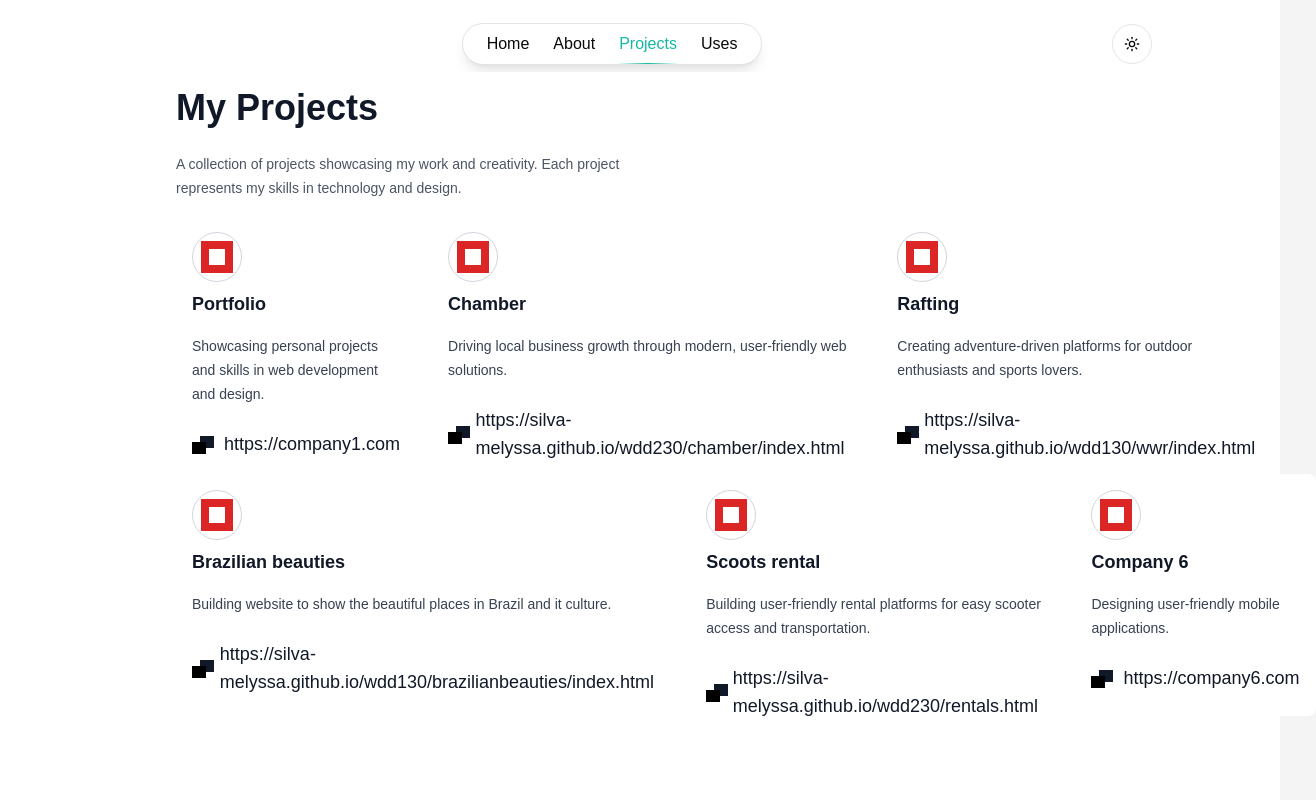
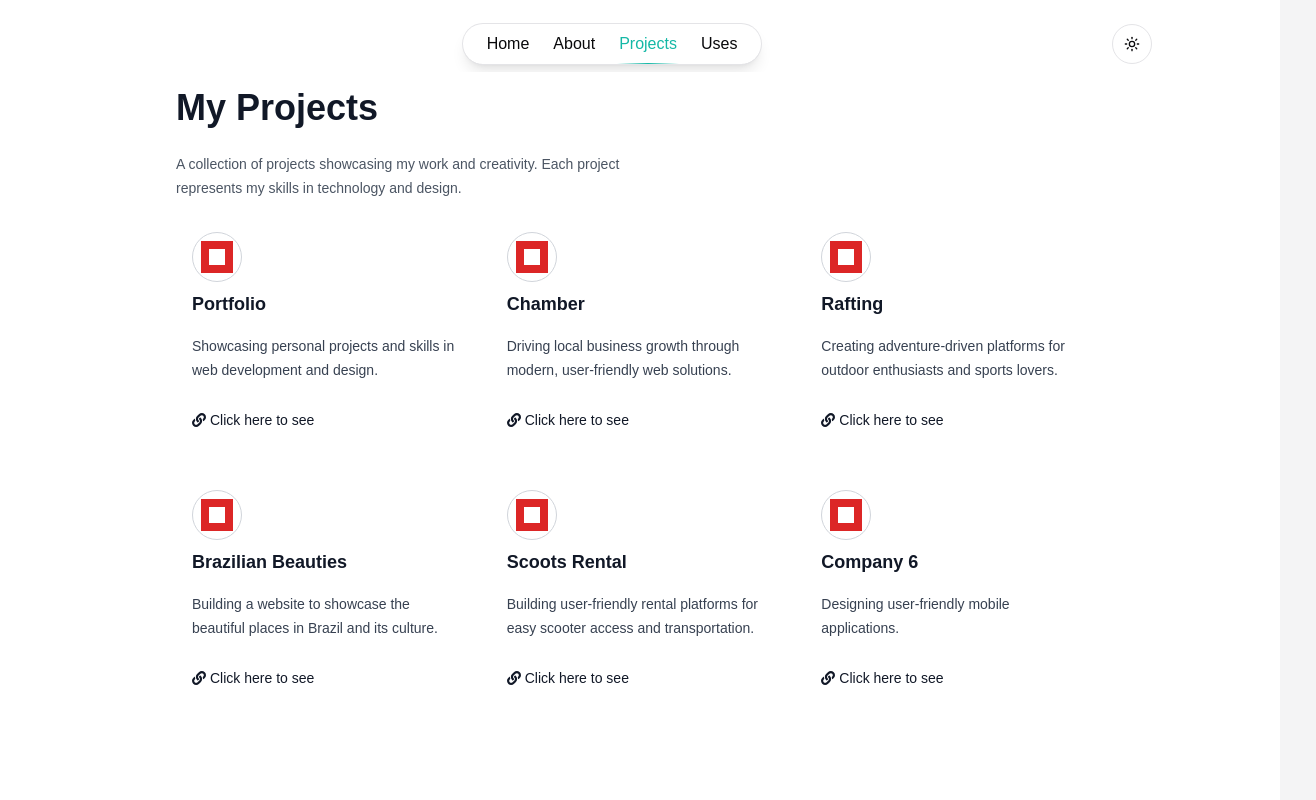
Before and after one commit to silva-melyssa/silva-melyssa.github.io, a Next.js app: page /projects in a window 1280 px wide. Shown: the top 800 px of the page, 1316 px wide, since content can reach past the window. Built offline with nearby package versions, Linux system fonts and the light colour scheme.

Commit message:
final project updates

```diff
--- a/package.json
+++ b/package.json
@@ -53,6 +53,7 @@
     "react-day-picker": "^8.10.1",
     "react-dom": "^18",
     "react-hook-form": "^7.53.1",
+    "react-icons": "^5.3.0",
     "react-resizable-panels": "^2.1.5",
     "recharts": "^2.13.0",
     "tailwind-merge": "^2.5.4",
--- a/src/app/projects/page.jsx
+++ b/src/app/projects/page.jsx
@@ -16,14 +16,12 @@ export default async function Page() {
                     </p>
                 </div>
 
-                {/* Responsive container for project cards */}
-                <div className="flex flex-col items-start gap-4 w-full">
-                    {/* Row 1 */}
-                    <div className="flex flex-col sm:flex-row sm:justify-between sm:gap-4 w-full">
+                {/* Container for project cards */}
+                <div className="grid grid-cols-1 sm:grid-cols-2 lg:grid-cols-3 gap-4 w-full">
                     <ProjectCard
                         company="Portfolio"
                         description="Showcasing personal projects and skills in web development and design."
-                            link="https://company1.com"
+                        link="https://github.com/silva-melyssa/silva-melyssa.github.io"
                     />
                     <ProjectCard
                         company="Chamber"
@@ -35,17 +33,13 @@ export default async function Page() {
                         description="Creating adventure-driven platforms for outdoor enthusiasts and sports lovers."
                         link="https://silva-melyssa.github.io/wdd130/wwr/index.html"
                     />
-                    </div>
-
-                    {/* Row 2 */}
-                    <div className="flex flex-col sm:flex-row sm:justify-between sm:gap-4 w-full">
                     <ProjectCard
-                            company="Brazilian beauties"
-                            description="Building website to show the beautiful places in Brazil and it culture."
+                        company="Brazilian Beauties"
+                        description="Building a website to showcase the beautiful places in Brazil and its culture."
                         link="https://silva-melyssa.github.io/wdd130/brazilianbeauties/index.html"
                     />
                     <ProjectCard
-                            company="Scoots rental"
+                        company="Scoots Rental"
                         description="Building user-friendly rental platforms for easy scooter access and transportation."
                         link="https://silva-melyssa.github.io/wdd230/rentals.html"
                     />
@@ -55,7 +49,6 @@ export default async function Page() {
                         link="https://company6.com"
                     />
                 </div>
-                </div>
             </main>
         </div>
     );
--- a/src/components/project-card.jsx
+++ b/src/components/project-card.jsx
@@ -1,7 +1,9 @@
+import { FaLink } from 'react-icons/fa'; // Import the chain link icon
+
 export default function ProjectCard({ company, description, link }) {
     return (
-        <div className="w-full h-full p-4 bg-white dark:bg-black rounded-lg flex flex-col justify-start items-start gap-2">
-            {/* Icon container with dark mode adjustments */}
+        <div className="w-full h-full p-4 bg-white dark:bg-black rounded-lg flex flex-col justify-start items-start gap-2 hover:shadow-lg transition-shadow duration-300">
+            {/* Icon container */}
             <div className="p-2 shadow-none rounded-full border border-gray-300 dark:border-gray-700 flex justify-center items-center gap-2">
                 <div className="w-8 h-8 relative">
                     <div className="absolute w-8 h-8 bg-red-600 dark:bg-red-500"></div>
@@ -10,21 +12,23 @@ export default function ProjectCard({ company, description, link }) {
                 </div>
             </div>
 
-            {/* Content container with dark mode text color */}
-            <div className="self-stretch h-[152px] flex flex-col justify-start items-start gap-4">
+            {/* Content container */}
+            <div className="self-stretch h-[100px] flex flex-col justify-start items-start gap-4">
                 <div className="text-gray-900 dark:text-white text-lg font-semibold leading-7">{company}</div>
                 <div className="self-stretch text-gray-700 dark:text-gray-400 text-sm leading-6">{description}</div>
+            </div>
 
-                {/* Link section with dark mode adjustments */}
-                <div className="pt-2 pb-2 flex justify-center items-center gap-2">
-                    <div className="w-6 h-6 relative">
-                        <div className="absolute w-3.5 h-3 bg-gray-900 dark:bg-white left-2 top-1"></div>
-                        <div className="absolute w-3.5 h-3 bg-black dark:bg-gray-300 left-0 top-2.5"></div>
-                    </div>
-                    <div className="text-gray-900 dark:text-gray-300 text-lg font-normal leading-7 break-words">
-                        {link}
-                    </div>
-                </div>
+            {/* Link section with chain icon and text */}
+            <div className="pt-2 pb-2 flex items-center gap-2">
+                <a
+                    href={link}
+                    target="_blank"
+                    rel="noopener noreferrer"
+                    className="flex items-center text-gray-900 dark:text-gray-300 text-sm font-normal leading-7 hover:underline"
+                >
+                    <FaLink className="mr-1" /> {/* Chain icon */}
+                    Click here to see
+                </a>
             </div>
         </div>
     );
```
Also changed, not shown: 1 other file (tests, documents, lock files or other folders). Lines whose indentation alone changed are shown as unchanged.
